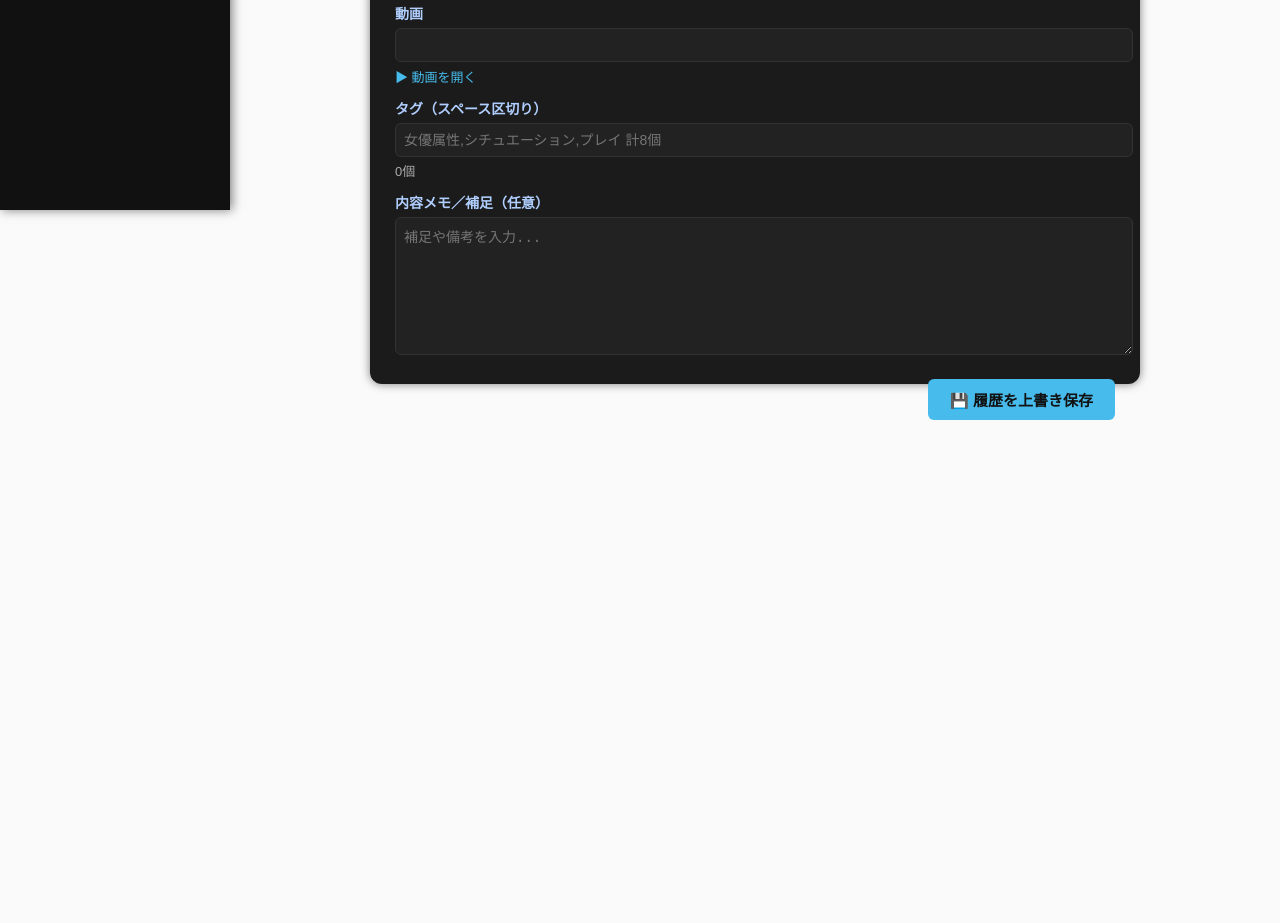
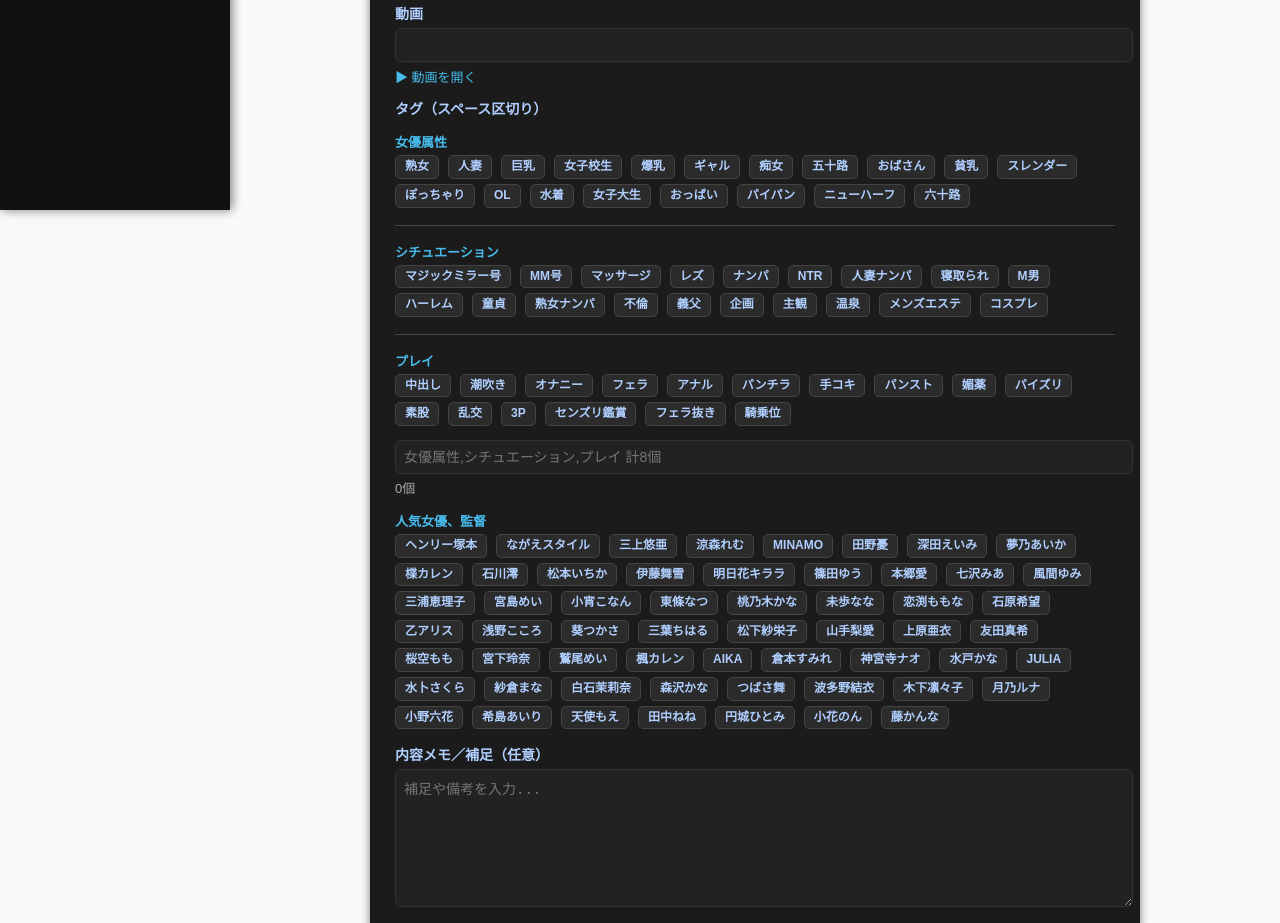
Before and after one commit to iluvworker/respect4worker.github.io, a plain HTML site: page edit-history.html in a window 1280 px wide. Shown: the part 630-1553 px from the top of the page. Before the commit the page ends 1112 px from the top, so only its background shows below. Drawn offline with Linux system fonts and the light colour scheme.

Commit message:
Update edit-history.html

```diff
--- a/edit-history.html
+++ b/edit-history.html
@@ -263,6 +263,168 @@
     });
 
     loadHistoryPost();
+
+    // ✅ タググループ（属性/シチュ/プレイ）
+window.addEventListener("DOMContentLoaded", async () => {
+  try {
+    const tagInput = document.getElementById("tags");
+    if (!tagInput) throw new Error("#tags が見つかりません");
+
+    const res = await fetch("tag-manager.json?ts=" + Date.now());
+    if (!res.ok) throw new Error("tag-manager.json が読み込めませんでした。");
+    const tagGroups = await res.json();
+
+    const container = document.createElement("div");
+    container.id = "tagButtons";
+    container.style.marginTop = "14px";
+
+    for (const [group, tags] of Object.entries(tagGroups)) {
+      if (group.startsWith("-")) {
+        const hr = document.createElement("hr");
+        hr.style.border = "none";
+        hr.style.borderTop = "1px solid rgba(80,80,80,0.8)";
+        hr.style.margin = "16px 0";
+        container.appendChild(hr);
+        continue;
+      }
+
+      const groupDiv = document.createElement("div");
+      groupDiv.style.marginBottom = "8px";
+
+      const title = document.createElement("h4");
+      title.textContent = group;
+      title.style.color = "#47bcec";
+      title.style.fontSize = "13px";
+      title.style.margin = "0 0 3px 0";
+      groupDiv.appendChild(title);
+
+      const btnWrap = document.createElement("div");
+      btnWrap.style.display = "flex";
+      btnWrap.style.flexWrap = "wrap";
+      btnWrap.style.columnGap = "5px";
+      btnWrap.style.rowGap = "3px";
+
+      tags.forEach(tag => {
+        const btn = document.createElement("button");
+        btn.textContent = tag;
+        btn.type = "button";
+        Object.assign(btn.style, {
+          background: "#2b2b2b",
+          color: "#b0cfff",
+          border: "1px solid #444",
+          borderRadius: "5px",
+          fontSize: "12px",
+          padding: "3px 9px",
+          cursor: "pointer",
+          margin: "1px 4px 1px 0",
+          lineHeight: "1.3",
+          transition: "all 0.2s ease"
+        });
+        btn.addEventListener("mouseenter", () => (btn.style.background = "#3b3b3b"));
+        btn.addEventListener("mouseleave", () => (btn.style.background = "#2b2b2b"));
+        btn.addEventListener("click", () => {
+          const current = tagInput.value.trim().split(/\s+/).filter(Boolean);
+          if (!current.includes(tag)) {
+            current.push(tag);
+            tagInput.value = current.join(" ");
+            tagInput.dispatchEvent(new Event("input"));
+          }
+        });
+        btnWrap.appendChild(btn);
+      });
+
+      groupDiv.appendChild(btnWrap);
+      container.appendChild(groupDiv);
+    }
+
+    // 💎 入力欄の「上」に配置
+    tagInput.insertAdjacentElement("beforebegin", container);
+
+  } catch (err) {
+    console.error("タグ生成エラー:", err);
+  }
+});
+
+
+// ✅ タグ数カウンター＋人気女優を入力欄の下に統一
+window.addEventListener("DOMContentLoaded", async () => {
+  const tagInput = document.getElementById("tags");
+  const tagCount = document.getElementById("tagCount"); // ←既存を取得
+  const notes = document.getElementById("notes");
+  if (!tagInput || !notes || !tagCount) return;
+
+  tagInput.addEventListener("input", () => {
+    const tags = (tagInput.value || "").trim().split(/\s+/).filter(Boolean);
+    tagCount.textContent = `タグ数：${tags.length}個`;
+  });
+
+  try {
+    const res = await fetch("tag-manager2.json?ts=" + Date.now());
+    if (!res.ok) throw new Error("tag-manager2.json が見つかりません");
+    const tagGroups = await res.json();
+
+    const container = document.createElement("div");
+    container.id = "tagButtons2";
+    container.style.marginTop = "14px";
+    container.style.marginBottom = "14px";
+
+    for (const [group, tags] of Object.entries(tagGroups)) {
+      const groupDiv = document.createElement("div");
+      groupDiv.style.marginBottom = "8px";
+
+      const title = document.createElement("h4");
+      title.textContent = group;
+      title.style.color = "#47bcec";
+      title.style.fontSize = "13px";
+      title.style.margin = "0 0 3px 0";
+      groupDiv.appendChild(title);
+
+      const btnWrap = document.createElement("div");
+      btnWrap.style.display = "flex";
+      btnWrap.style.flexWrap = "wrap";
+      btnWrap.style.columnGap = "5px";
+      btnWrap.style.rowGap = "3px";
+
+      tags.forEach(tag => {
+        const btn = document.createElement("button");
+        btn.textContent = tag;
+        btn.type = "button";
+        Object.assign(btn.style, {
+          background: "#2b2b2b",
+          color: "#b0cfff",
+          border: "1px solid #444",
+          borderRadius: "5px",
+          fontSize: "12px",
+          padding: "3px 9px",
+          cursor: "pointer",
+          margin: "1px 4px 1px 0",
+          lineHeight: "1.3",
+          transition: "all 0.2s ease"
+        });
+        btn.addEventListener("mouseenter", () => (btn.style.background = "#3b3b3b"));
+        btn.addEventListener("mouseleave", () => (btn.style.background = "#2b2b2b"));
+        btn.addEventListener("click", () => {
+          const current = tagInput.value.trim().split(/\s+/).filter(Boolean);
+          if (!current.includes(tag)) {
+            current.push(tag);
+            tagInput.value = current.join(" ");
+            tagInput.dispatchEvent(new Event("input"));
+          }
+        });
+        btnWrap.appendChild(btn);
+      });
+
+      groupDiv.appendChild(btnWrap);
+      container.appendChild(groupDiv);
+    }
+
+    // 💎 タグ欄（＋タグ数）の直下に人気女優ブロックを配置
+    tagCount.insertAdjacentElement("afterend", container);
+
+  } catch (e) {
+    console.error("人気女優タグロード失敗:", e);
+  }
+});
   </script>
 </body>
 </html>
```
